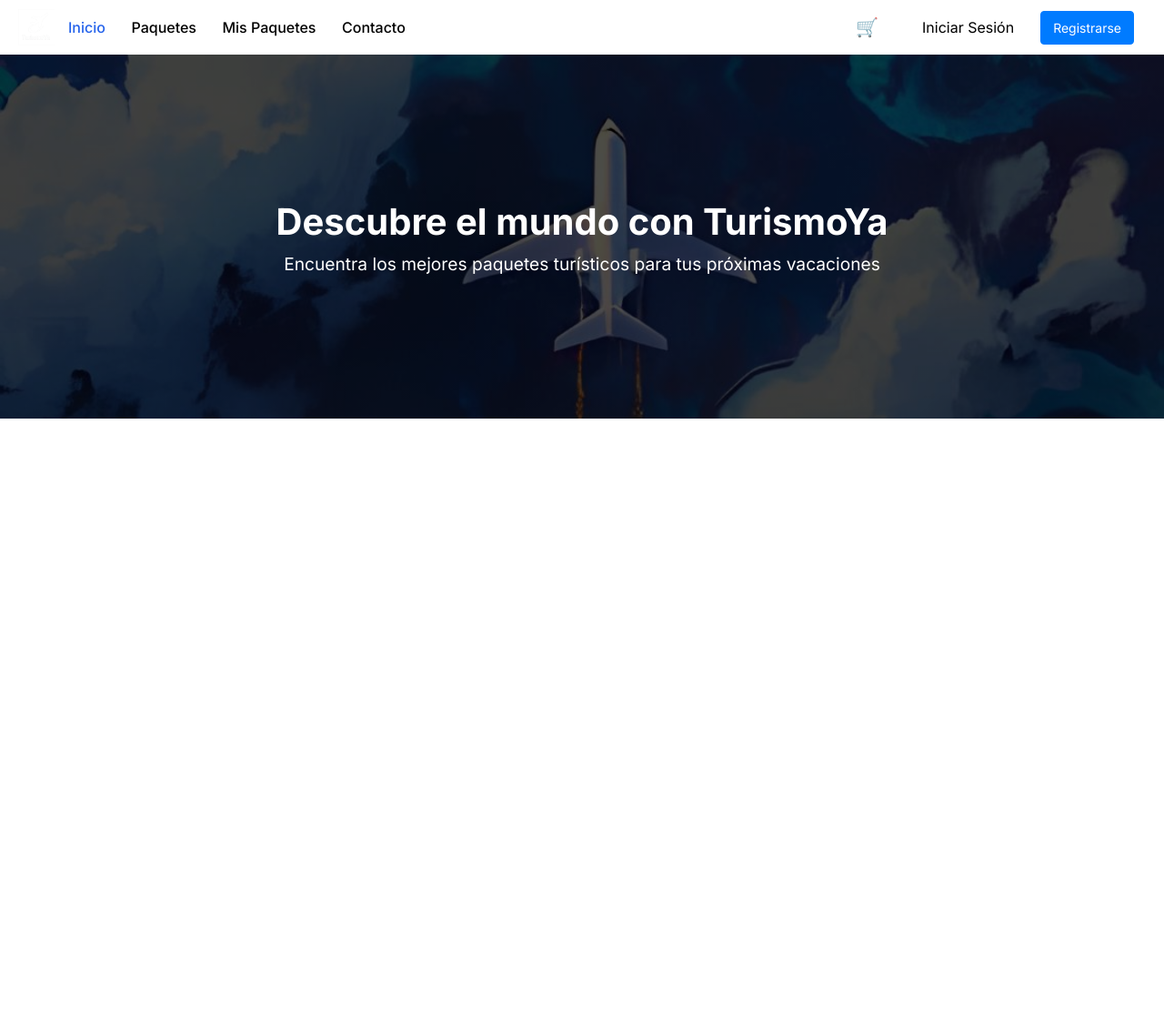
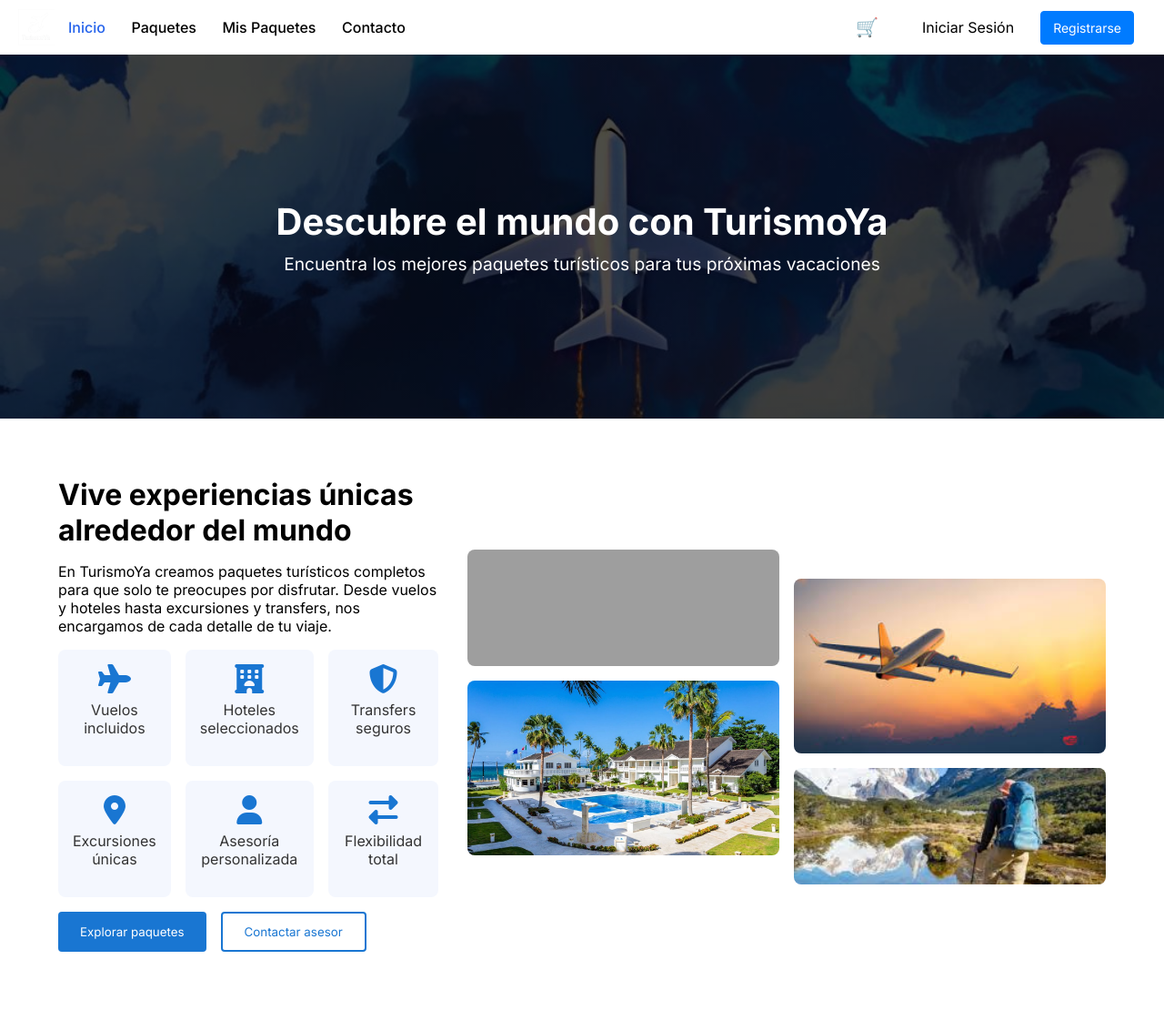
Before and after one commit to palateo8967/TurismoYa, a PHP site: page /pages/inicio.php in a window 1280 px wide. Shown: the whole page at 91% size. Before the commit the page ends 460 px from the top, so only its background shows below. Run offline with PHP 8.4, Linux system fonts and the light colour scheme; grey boxes are pictures that could not be loaded.

Commit message:
segunda parte del inicio

```diff
--- a/pages/inicio.php
+++ b/pages/inicio.php
@@ -13,6 +13,8 @@
     <link rel="preconnect" href="https://fonts.googleapis.com">
     <link rel="preconnect" href="https://fonts.gstatic.com" crossorigin>
     <link href="https://fonts.googleapis.com/css2?family=Inter:wght@400;500;700&display=swap" rel="stylesheet">
+
+    <link rel="stylesheet" href="https://cdnjs.cloudflare.com/ajax/libs/font-awesome/6.4.0/css/all.min.css">
 
 </head>
 
@@ -56,6 +58,109 @@
 
     </section>
 
+    <section class="featuresSection">
+
+        <div class="featuresContent">
+
+            <div class="textContent">
+
+                <h2>Vive experiencias únicas alrededor del mundo</h2>
+                <p>En TurismoYa creamos paquetes turísticos completos para que solo te preocupes por disfrutar. Desde
+                    vuelos y hoteles hasta excursiones y transfers, nos encargamos de cada detalle de tu viaje.</p>
+
+                <div class="featuresGrid">
+
+                    <div class="featureCard">
+
+                        <i class="fa fa-plane"></i>
+                        <p>Vuelos incluidos</p>
+
+                    </div>
+
+                    <div class="featureCard">
+
+                        <i class="fa fa-hotel"></i>
+                        <p>Hoteles seleccionados</p>
+
+                    </div>
+
+                    <div class="featureCard">
+
+                        <i class="fa fa-shield-alt"></i>
+                        <p>Transfers seguros</p>
+
+                    </div>
+
+                    <div class="featureCard">
+
+                        <i class="fa fa-map-marker-alt"></i>
+                        <p>Excursiones únicas</p>
+
+                    </div>
+
+                    <div class="featureCard">
+
+                        <i class="fa fa-user"></i>
+                        <p>Asesoría personalizada</p>
+
+                    </div>
+
+                    <div class="featureCard">
+
+                        <i class="fa fa-exchange-alt"></i>
+                        <p>Flexibilidad total</p>
+
+                    </div>
+
+                </div>
+
+                <div class="buttons">
+
+                    <button class="primaryBtn">Explorar paquetes</button>
+                    <button class="secondaryBtn">Contactar asesor</button>
+
+                </div>
+
+            </div>
+
+            <div class="imageGrid">
+
+                <div class="column column1">
+
+                    <div class="imageContainer small">
+
+                        <img src="../style/img/inicio/imagen1.png" alt="Destino 1" />
+
+                    </div>
+
+                    <div class="imageContainer large">
+
+                        <img src="../style/img/inicio/imagen2.png" alt="Destino 2" />
+
+                    </div>
+
+                </div>
+
+                <div class="column column2">
+
+                    <div class="imageContainer large">
+
+                        <img src="../style/img/inicio/imagen3.png" alt="Destino 3" />
+
+                    </div>
+
+                    <div class="imageContainer small">
+
+                        <img src="../style/img/inicio/imagen4.png" alt="Destino 4" />
+
+                    </div>
+
+                </div>
+
+            </div>
+
+    </section>
+
 
 
 </body>
--- a/style/css/styleInicio.css
+++ b/style/css/styleInicio.css
@@ -7,7 +7,7 @@
 
 
 .presentacion {
-  background-image: linear-gradient(rgba(0,0,0,0.5), rgba(0,0,0,0.5)), url('../img/fondoTitulo.jpeg');
+  background-image: linear-gradient(rgba(0,0,0,0.5), rgba(0,0,0,0.5)), url('../img/inicio/fondoTitulo.jpeg');
   background-size: cover;
   background-position: center;
   background-repeat: no-repeat;
@@ -24,7 +24,7 @@
   content: "";
   position: absolute;
   top: 0; left: 0; right: 0; bottom: 0;
-  background-color: rgba(0, 0, 0, 0.4); /* Para darle un leve sombreado y que el texto se vea bien */
+  background-color: rgba(0, 0, 0, 0.4);
 }
 
 .presentacion_content {
@@ -41,3 +41,125 @@
   font-size: 1.2em;
   margin: 0;
 }
+
+.featuresSection {
+  padding: 4rem;
+}
+
+.featuresContent {
+  display: flex;
+  gap: 2rem;
+  align-items: flex-start;
+  flex-wrap: wrap;
+  width: 100%;
+  max-width: 1200px;
+  margin: 0 auto;
+}
+
+.textContent {
+  flex: 1;
+  min-width: 300px;
+}
+
+.textContent h2 {
+  font-size: 2rem;
+  margin-bottom: 1rem;
+}
+
+.textContent p {
+  font-size: 1rem;
+  margin-bottom: 1rem;
+}
+
+.featuresGrid {
+  display: grid;
+  grid-template-columns: repeat(3, 1fr);
+  gap: 1rem;
+  margin-bottom: 1rem;
+}
+
+.featureCard {
+  background: #f4f7fe;
+  border-radius: 8px;
+  padding: 1rem;
+  text-align: center;
+  color: #333;
+}
+
+.featureCard i {
+  font-size: 2rem;
+  color: #1976d2;
+  margin-bottom: 0.5rem;
+}
+
+.imageGrid {
+  display: grid;
+  grid-template-columns: 1fr 1fr;
+  gap: 1rem;
+  margin-top: 5rem;
+}
+
+
+.column {
+  display: flex;
+  flex-direction: column;
+  gap: 1rem;
+}
+
+
+.column2 {
+  padding-top: 2rem;
+}
+
+
+.imageContainer {
+  position: relative;
+  border-radius: 0.5rem;
+  overflow: hidden;
+}
+
+
+.imageContainer.small {
+  height: 8rem;
+}
+
+.imageContainer.large {
+  height: 12rem;
+}
+
+.imageContainer img {
+  width: 100%;
+  height: 100%;
+  object-fit: cover;
+  display: block;
+}
+
+.buttons {
+  display: flex;
+  gap: 1rem;
+}
+
+.primaryBtn {
+  background-color: #1976d2;
+  color: white;
+  border: none;
+  padding: 0.75rem 1.5rem;
+  border-radius: 4px;
+  cursor: pointer;
+  transition: 0.3s ease-in-out;
+}
+
+.secondaryBtn {
+  background-color: white;
+  color: #1976d2;
+  border: 2px solid #1976d2;
+  padding: 0.75rem 1.5rem;
+  border-radius: 4px;
+  cursor: pointer;
+  transition: 0.3s ease-in-out;
+}
+
+.primaryBtn:hover,
+.secondaryBtn:hover {
+  opacity: 0.8;
+}
```
Also changed, not shown: style/img/inicio/fondoTitulo.jpeg (renamed from style/img/fondoTitulo.jpeg), style/img/inicio/imagen2.png (added), style/img/inicio/imagen3.png (added), style/img/inicio/imagen4.png (added), 1 other file.
